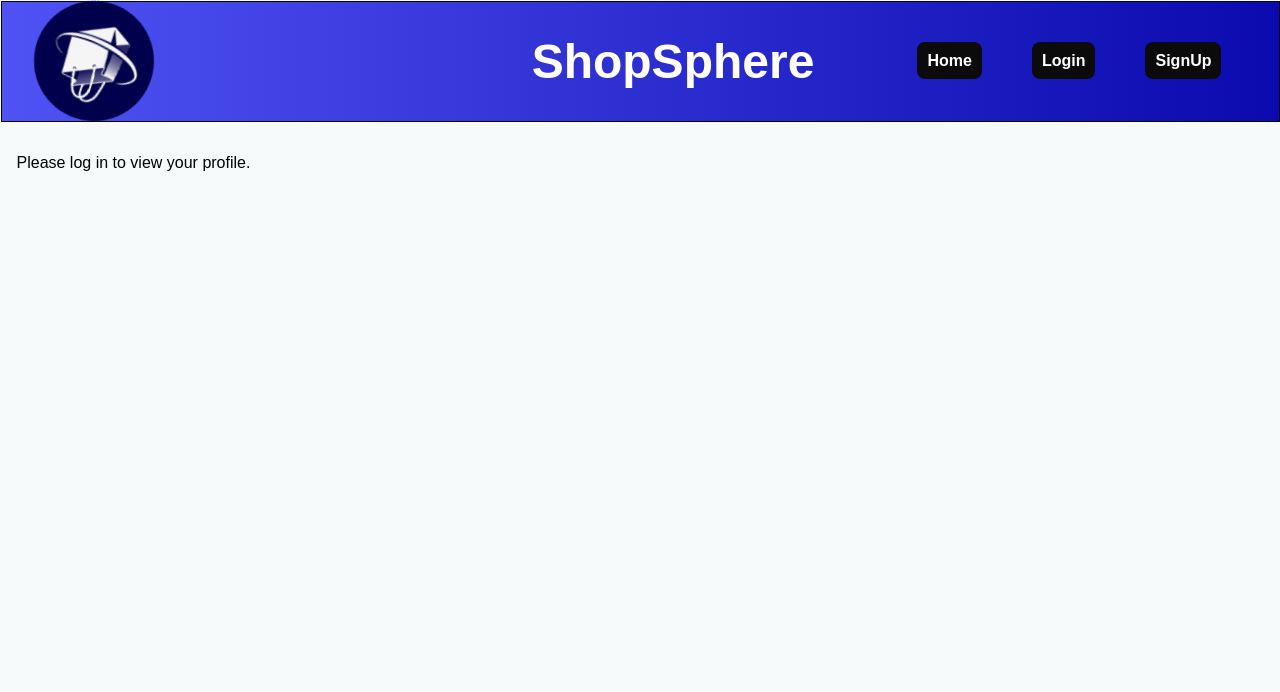
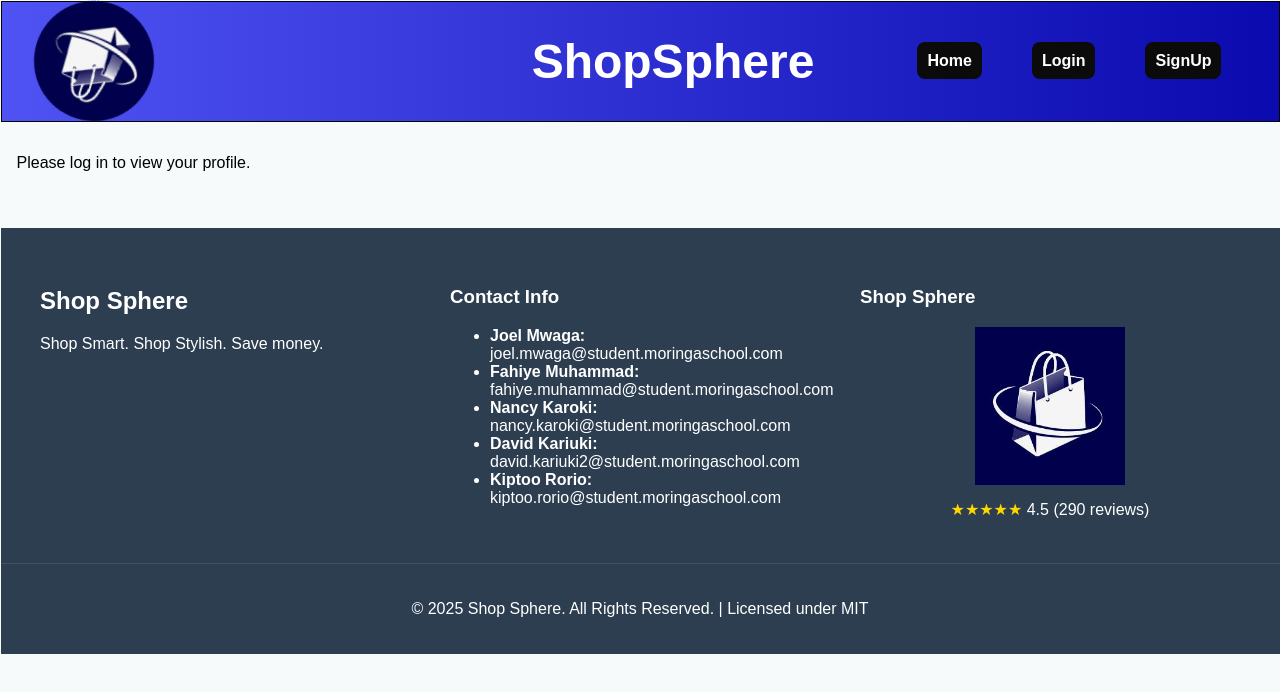
Before and after one commit to fahiyemuhammad/Phase-2-Project, a React (Create React App) app: page /user-info in a window 1280 px wide. Shown: the top 692 px of the page. Built offline with nearby package versions, Linux system fonts and the light colour scheme.

Commit message:
added the footer

```diff
--- a/src/App.css
+++ b/src/App.css
@@ -299,3 +299,61 @@ form button:hover {
   display: flex;
   flex-direction: column;
 }
+/* Footer Styles */
+.footer {
+  background-color: #2c3e50;
+  color: white;
+  padding: 40px 0 20px;
+  margin-top: 40px;
+}
+
+.footer-content {
+  display: flex;
+  flex-wrap: wrap;
+  justify-content: space-around;
+  max-width: 1200px;
+  margin: 0 auto;
+  padding: 0 20px;
+  gap: 30px;
+}
+
+.footer-logo-section,
+.footer-contacts,
+.footer-logo-container {
+  flex: 1;
+  min-width: 250px;
+}
+
+.footer-logo {
+  max-width: 150px;
+  height: auto;
+  display: block;
+  margin: 15px auto;
+}
+
+.rating {
+  text-align: center;
+  margin-top: 10px;
+}
+
+.stars {
+  color: gold;
+}
+
+.social-icons {
+  display: flex;
+  gap: 15px;
+  margin-top: 15px;
+}
+
+.social-icons a {
+  color: white;
+  font-size: 20px;
+}
+
+.footer-bottom {
+  text-align: center;
+  margin-top: 40px;
+  padding-top: 20px;
+  border-top: 1px solid rgba(255,255,255,0.1);
+}
--- a/src/App.jsx
+++ b/src/App.jsx
@@ -4,6 +4,7 @@ import Home from "./pages/Home";
 import Login from "./pages/Login";
 import Signup from "./pages/Signup";
 import UserInfo from "./pages/UserInfo";
+import Footer from "./pages/footer";
 import "./App.css";
 import LOGO from "./assets/LOGO.jpeg";
 import { ToastContainer } from "react-toastify";
@@ -12,10 +13,9 @@ import "react-toastify/dist/ReactToastify.css";
 function App() {
   const [user, setUser] = useState(null);
 
-
-
   return (
-    <div>
+    <div className="app-container">
+      {/* Navigation Bar */}
       <nav className="navbar">
         <img src={LOGO} alt="shopsphere-logo" />
         <h2 className="shopsphere">ShopSphere</h2>
@@ -25,7 +25,6 @@ function App() {
             <>
               <span>Hello, {user.username}</span>
               <Link to="/user-info" title="Profile" className="user-icon">👤</Link>
-
             </>
           ) : (
             <>
@@ -38,12 +37,18 @@ function App() {
 
       <ToastContainer autoClose={3000} hideProgressBar={false} closeOnClick pauseOnHover />
 
+      {/* Main Content Area */}
+      <main className="main-content">
         <Routes>
           <Route path="/" element={<Home user={user} />} />
           <Route path="/login" element={<Login setUser={setUser} />} />
           <Route path="/signup" element={<Signup setUser={setUser} />} />
           <Route path="/user-info" element={<UserInfo user={user} setUser={setUser} />} />
         </Routes>
+      </main>
+
+      {/* Footer */}
+      <Footer />
     </div>
   );
 }
--- /dev/null
+++ b/src/pages/footer.jsx
@@ -0,0 +1,47 @@
+import React from 'react';
+import '../App.css';
+import LOGO from '../assets/LOGO.jpeg';
+
+const Footer = () => {
+  return (
+    <footer className="footer">
+      <div className="footer-content">
+        <div className="footer-logo-section">
+          <h2 className="logo">Shop Sphere</h2>
+          <p>Shop Smart. Shop Stylish. Save money.</p>
+          <div className="social-icons">
+            <a href="#"><i className="fab fa-facebook-f"></i></a>
+            <a href="#"><i className="fab fa-linkedin-in"></i></a>
+            <a href="#"><i className="fab fa-twitter"></i></a>
+            <a href="#"><i className="fab fa-youtube"></i></a>
+          </div>
+        </div>
+
+        <div className="footer-contacts">
+          <h3>Contact Info</h3>
+          <ul>
+            <li><strong>Joel Mwaga:</strong> joel.mwaga@student.moringaschool.com</li>
+            <li><strong>Fahiye Muhammad:</strong> fahiye.muhammad@student.moringaschool.com</li>
+            <li><strong>Nancy Karoki:</strong> nancy.karoki@student.moringaschool.com</li>
+            <li><strong>David Kariuki:</strong> david.kariuki2@student.moringaschool.com</li>
+            <li><strong>Kiptoo Rorio:</strong> kiptoo.rorio@student.moringaschool.com</li>
+          </ul>
+        </div>
+
+        <div className="footer-logo-container">
+          <h3>Shop Sphere</h3>
+          <img src={LOGO} alt="Shop Sphere Logo" className="footer-logo" />
+          <div className="rating">
+            <span className="stars">★★★★★</span> 4.5 (290 reviews)
+          </div>
+        </div>
+      </div>
+
+      <div className="footer-bottom">
+        <p>&copy; {new Date().getFullYear()} Shop Sphere. All Rights Reserved. | Licensed under MIT</p>
+      </div>
+    </footer>
+  );
+};
+
+export default Footer;
```
Lines whose indentation alone changed are shown as unchanged.
